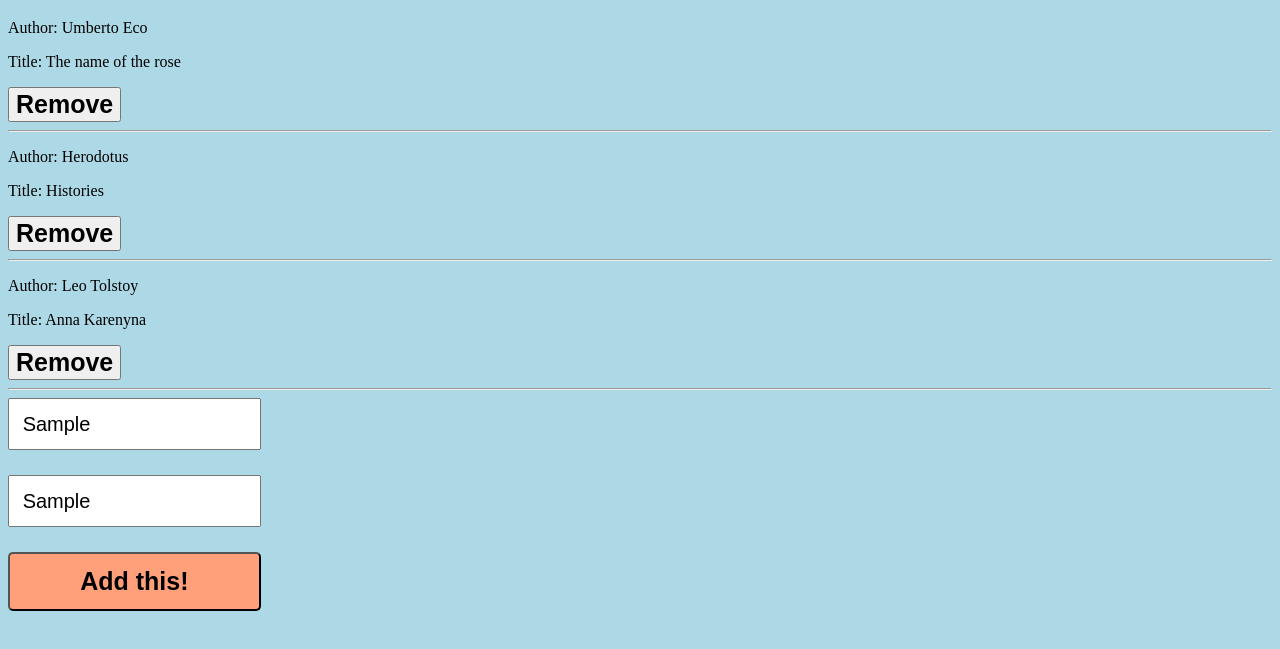
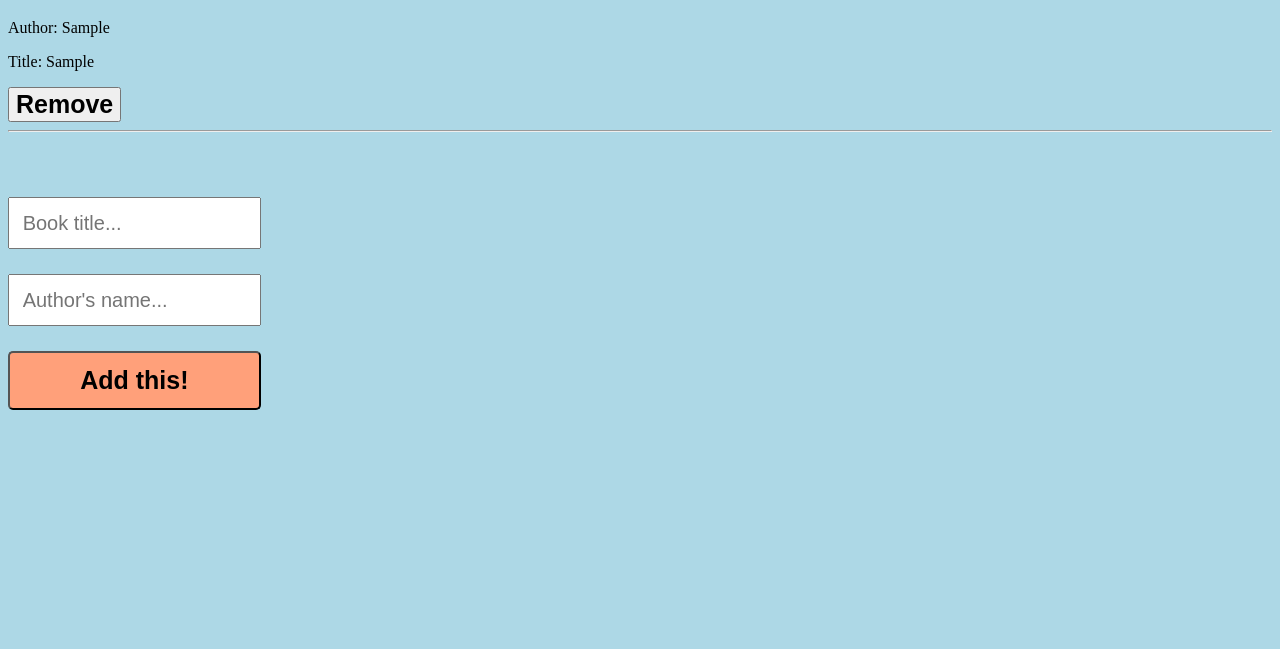
Before and after one commit to binodbhusal/Awesome-books, a plain HTML site: page index.html in a window 1280 px wide. Both pictures are taken after typing "Sample", "Sample" into the empty fields and a click on the button "Add this!". Shown: the part 61-710 px from the top of the page. Drawn offline with Linux system fonts and the light colour scheme.

Commit message:
include function to add book in the collection

```diff
--- a/app.js
+++ b/app.js
@@ -1,31 +1,66 @@
-const bookItem = document.getElementById('book-list');
-    let bookList = [
-        {
-            key: 1,
-            title: 'Anna Karenyna',
-            author: 'Leo Tolstoy'
-        },
-        {
-            key: 2,
-            title: 'Histories',
-            author: 'Herodotus'
-        },
-        {
-            key: 3,
-            title: 'The name of the rose',
-            author: 'Umberto Eco'
-        }
+let bookList = [];
 
-]
-function displayBooks(bookList){
-    bookList.forEach(book => {
-        bookItem.insertAdjacentHTML('afterend', `
-        <li>
-        <p>Author: ${book.author}</p>
-        <p>Title: ${book.title}</p>
-        <button id="${book.key}"class="btnRemove" type="button">Remove</button>
-      </li>
-      <hr>`)}
-)};
+const bookItem = document.getElementById("book-list");
+const addBtn = document.getElementById("addBtn");
+const bookTitle = document.getElementById("title");
+const bookAuthor = document.getElementById("author");
+const error = document.getElementById("error");
+const form = document.getElementById("form");
 
-console.log(displayBooks(bookList));
+const updateLocalStorage = (data) => {
+  localStorage.setItem("storage-book", JSON.stringify(data));
+};
+
+const getLocalStorage = () => JSON.parse(localStorage.getItem("storage-book"));
+
+const displayBooks = () => {
+  bookList.forEach((book) => {
+    bookItem.insertAdjacentHTML(
+      "afterend",
+      `
+            <li>
+            <p>Author: ${book.author}</p>
+            <p>Title: ${book.title}</p>
+            <button id="${book.key}"class="btnRemove" type="button">Remove</button>
+          </li>
+          <hr>`
+    );
+  });
+};
+
+const initialize = () => {
+  bookList = getLocalStorage() || [];
+  displayBooks();
+};
+
+// we add new books here
+const addNewBook = (title, author) => {
+  const book = { title, author };
+  const checkBooks = bookList.find((book) => book.title === title);
+  const checkAuthors = bookList.find((book) => book.author === author);
+  if (checkBooks && checkAuthors) {
+    error.innerText = "There is already a duplicate here!!";
+  } else {
+    error.innerHTML = "";
+  }
+  bookList.push(book);
+  updateLocalStorage(bookList);
+  displayBooks();
+};
+
+error.innerHTML = "";
+initialize();
+
+addBtn.addEventListener("click", (e) => {
+  console.log("it is clicked!");
+  e.preventDefault();
+  if (bookTitle.value.length === 0 || bookAuthor.value.length === 0) {
+    error.innerText = `The values you provided are empty`;
+  } else {
+    addNewBook(bookTitle.value, bookAuthor.value);
+    console.log(
+      "the values are added to local storage and are displayed above"
+    );
+    form.reset();
+  }
+});
--- a/index.html
+++ b/index.html
@@ -22,10 +22,21 @@
       </ul>
     </div>
 
-    <form>
-      <input id ="title" type="text" name="Book-title" placeholder="Book title..." />
-      <input id ="author" type="text" name="Author-name" placeholder="Author's name..." />
-      <button type="button" id="add">Add this!</button>
+    <form id="form">
+      <p id="error"></p>
+      <input
+        id="title"
+        type="text"
+        name="Book-title"
+        placeholder="Book title..."
+      />
+      <input
+        id="author"
+        type="text"
+        name="Author-name"
+        placeholder="Author's name..."
+      />
+      <button type="button" id="addBtn">Add this!</button>
     </form>
     <script src="app.js"></script>
   </body>
```
